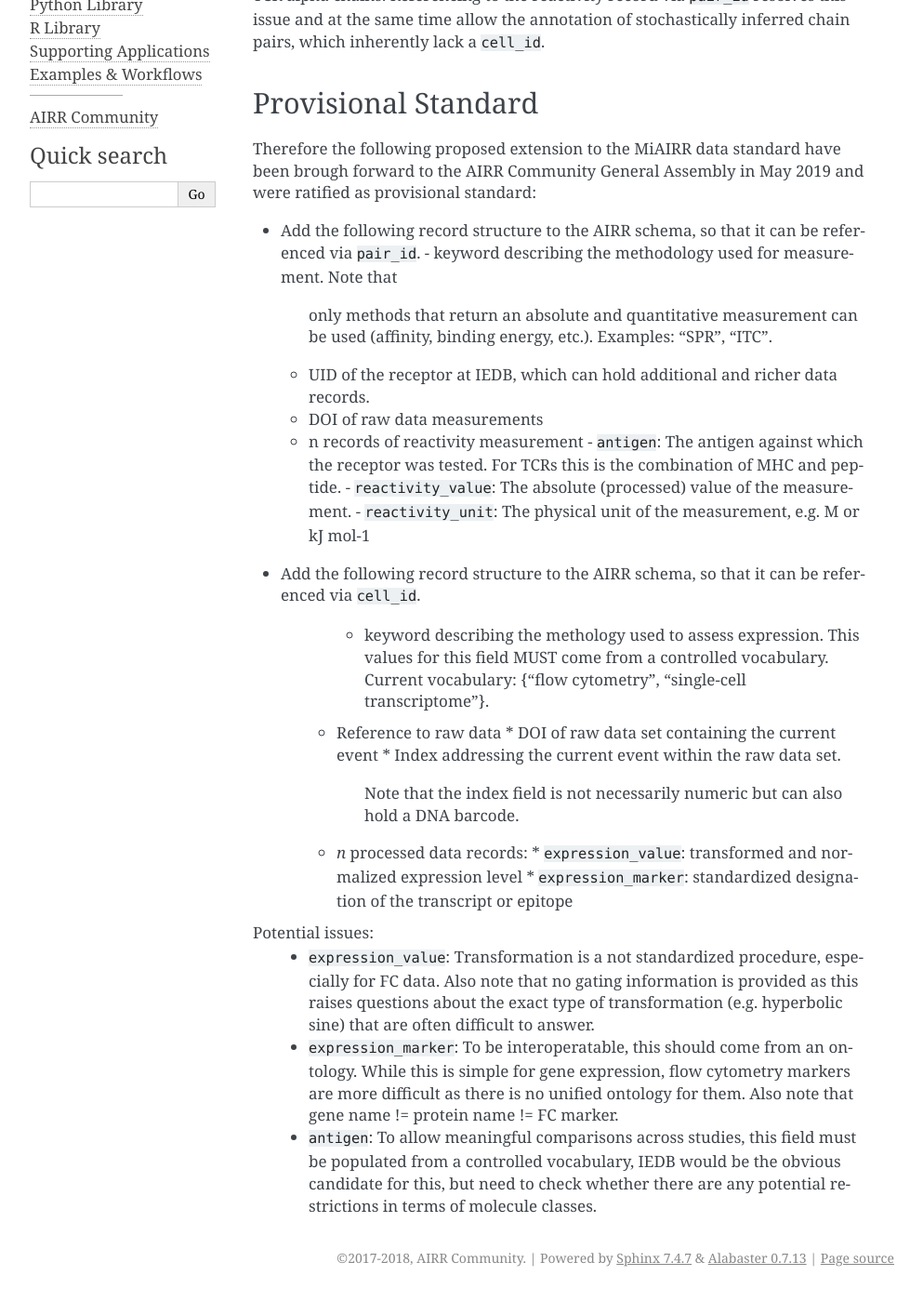
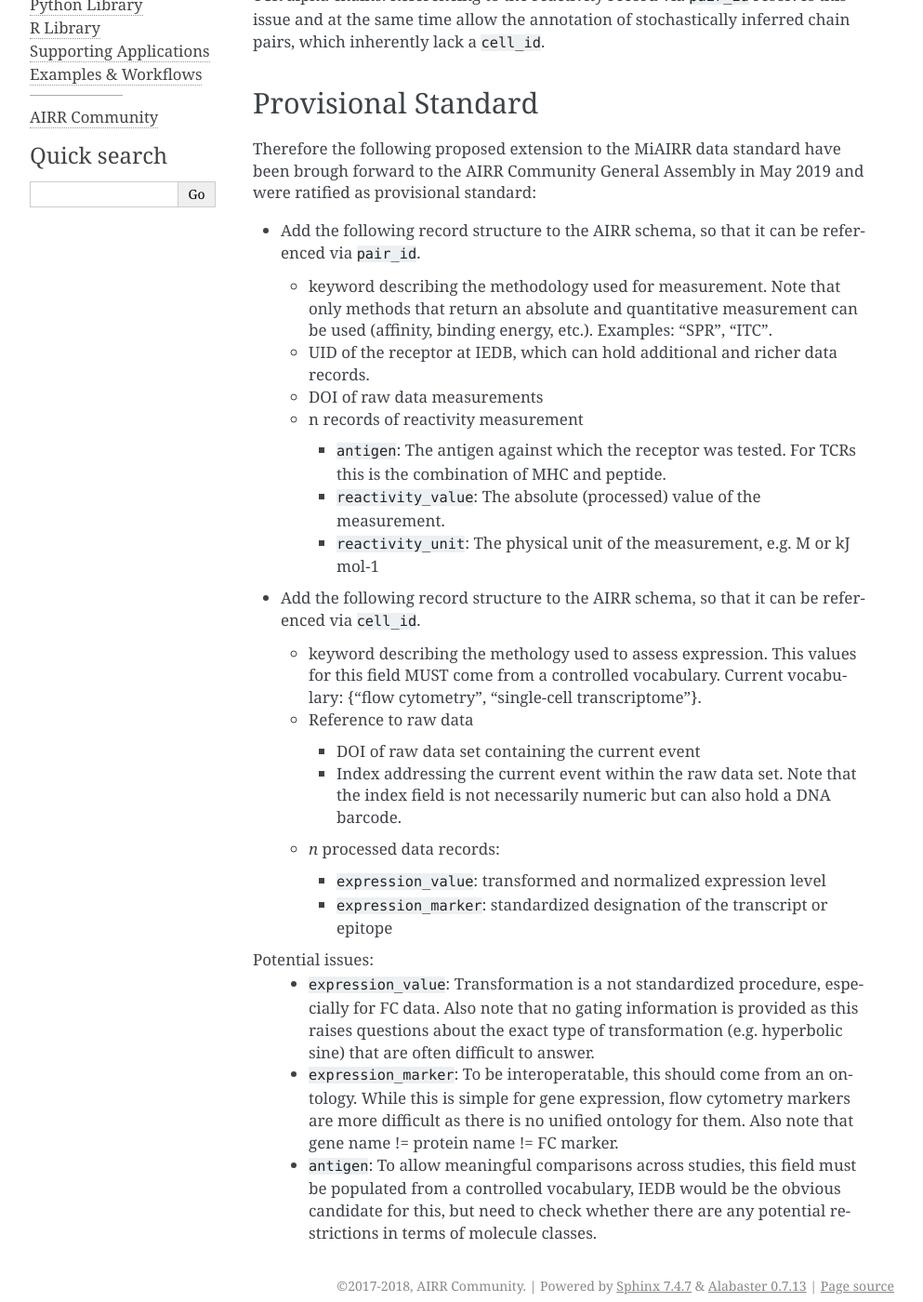
Before and after one commit to airr-community/airr-standards, a Sphinx documentation site: the page built from docs/miairr/miairr_single_cell_extension.rst, in a window 1280 px wide and 1400 px high, scrolled down 576 px. Shown: the whole window at 93% size, without its empty margins (148-1141 px from the left). Built offline with Sphinx 7.4.7, drawn with Linux system fonts in a browser that asks for light colours; pages that are not in the unit, such as notebooks, are missing from menus.

Commit message:
Figured it out

```diff
--- a/docs/miairr/miairr_single_cell_extension.rst
+++ b/docs/miairr/miairr_single_cell_extension.rst
@@ -35,12 +35,14 @@ May 2019 and were ratified as provisional standard:
 
 - Add the following record structure to the AIRR schema, so that it can
   be referenced via ``pair_id``.
+
   - keyword describing the methodology used for measurement. Note that
     only methods that return an absolute and quantitative measurement
     can be used (affinity, binding energy, etc.). Examples: "SPR", "ITC".
   - UID of the receptor at IEDB, which can hold additional and richer data records.
   - DOI of raw data measurements
   - n records of reactivity measurement
+
     - ``antigen``: The antigen against which the receptor was tested. For TCRs this is the combination of MHC and peptide.
     - ``reactivity_value``: The absolute (processed) value of the measurement.
     - ``reactivity_unit``: The physical unit of the measurement, e.g. M or kJ mol-1
@@ -48,18 +50,23 @@ May 2019 and were ratified as provisional standard:
 
 - Add the following record structure to the AIRR schema, so that it can
   be referenced via ``cell_id``.
-     -  keyword describing the methology used to assess expression.
-        This values for this field MUST come from a controlled vocabulary.
-        Current vocabulary: {"flow cytometry", "single-cell
-        transcriptome"}.
-   *  Reference to raw data
-      *  DOI of raw data set containing the current event
-      *  Index addressing the current event within the raw data set.
-         Note that the index field is not necessarily numeric but can
-         also hold a DNA barcode.
-   *  *n* processed data records:
-      *  ``expression_value``: transformed and normalized expression level
-      *  ``expression_marker``: standardized designation of the transcript or epitope
+
+  - keyword describing the methology used to assess expression.
+    This values for this field MUST come from a controlled vocabulary.
+    Current vocabulary: {"flow cytometry", "single-cell
+    transcriptome"}.
+
+  - Reference to raw data
+
+    - DOI of raw data set containing the current event
+    - Index addressing the current event within the raw data set.
+      Note that the index field is not necessarily numeric but can
+      also hold a DNA barcode.
+
+  - *n* processed data records:
+
+    - ``expression_value``: transformed and normalized expression level
+    - ``expression_marker``: standardized designation of the transcript or epitope
 
 Potential issues:
    * ``expression_value``: Transformation is a not standardized
```
